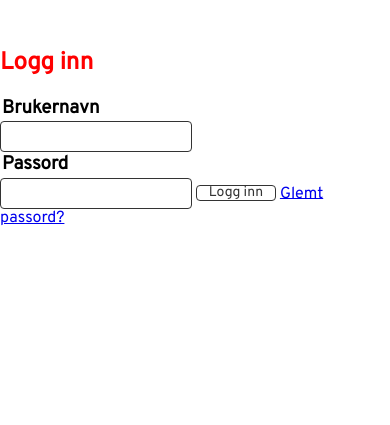
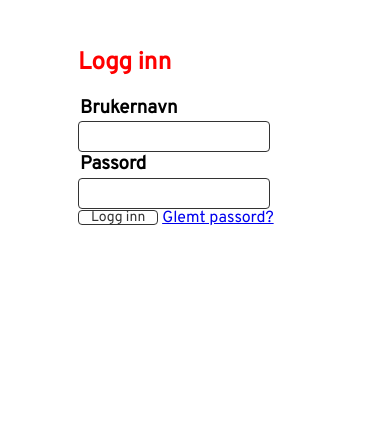
Before and after one commit to fredrikwaaler/OCR---SysDev2019, a Flask app: page /logg_inn in a window 390 px wide. Shown: the top 425 px of the page. Run offline with Flask 2, Linux system fonts and the light colour scheme.

Commit message:
Responsive design with media queries

```diff
--- a/Flask/static/main.css
+++ b/Flask/static/main.css
@@ -1,3 +1,10 @@
+/* Styling for mobile devices, ie. device with width less than 767px */
+@media screen and (max-width: 767px) {
+    .container {
+        margin: 0;
+    }
+}
+
 html {
     height: 100%;
 }
@@ -9,6 +16,11 @@ body {
     font-family: 'Overpass', sans-serif;
     padding-bottom: 150px;
 }
+
+.container {
+    margin: 0 20%;
+}
+
 /* h2 is used for big headings */
 h2 {
     font-size: 2.5 em;
@@ -44,6 +56,7 @@ input, select {
 
 /* TODO:
 - Make buttons, diff between input fields and buttons
+*/
 
 /* It works, but need to put on buttons and not fields. */
 input:focus, select.focus {
--- a/Flask/templates/salg.html
+++ b/Flask/templates/salg.html
@@ -29,7 +29,7 @@
     <h3>Mva</h3>
     {{ form.mva }}
 
-    <input type="submit" Value="Opprett Faktura">
+    <input class="buttons" type="submit" Value="Opprett Faktura">
 
 </form>
 {% endblock container %}
```
